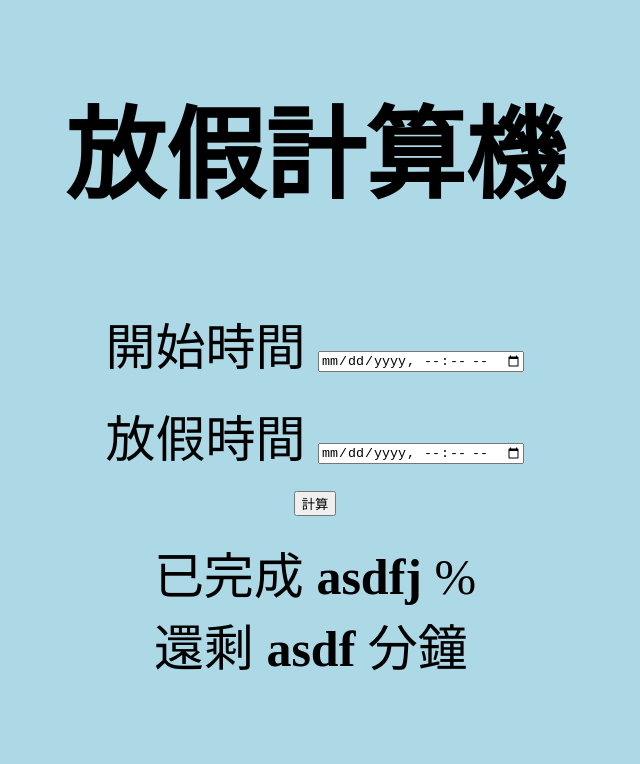
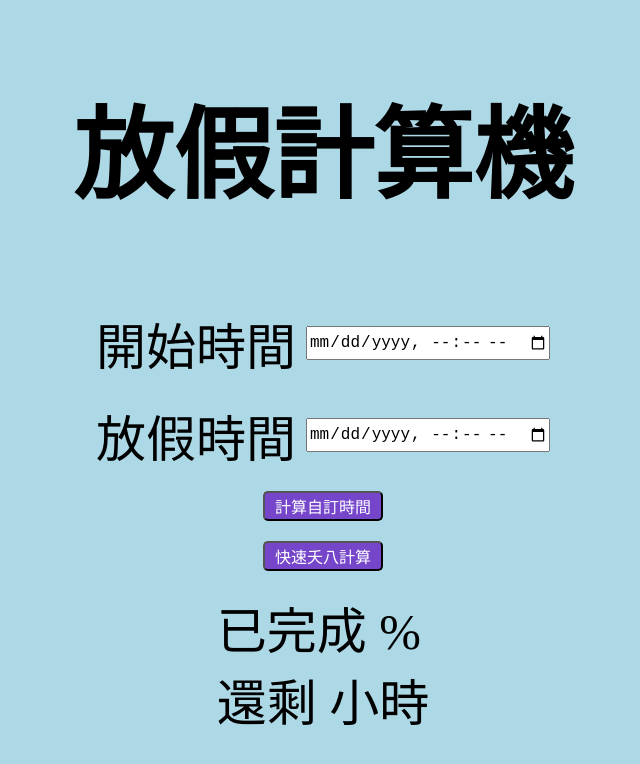
Before and after one commit to Kocheng1018/LeaveArmyCounter, a plain HTML site: page index.html in a window 1280 px wide. Shown: the whole page, without its empty margins (325-965 px from the left). Drawn offline with nearby package versions, Linux system fonts and the light colour scheme.

Commit message:
fix out of datetime range & add new 18 btun

```diff
--- a/index.html
+++ b/index.html
@@ -17,35 +17,49 @@
       <label>放假時間</label>
       <input id="endTime" type="datetime-local">
     </div>
-    <button onClick="countTime()">計算</button>
+    <button onClick="countTime()">計算自訂時間</button>
+    <button onClick="count18Time()">快速夭八計算</button>
     <div class="result">
       <div class="present-area">
-        <label>已完成 <strong id="present">asdfj</strong> %</label>
+        <label>已完成 <strong id="present"></strong> %</label>
       </div>
       <div class="last-min-area">
-        <label>還剩 <strong id="last-min">asdf</strong> 分鐘</label>
+        <label>還剩 <strong id="last-min"></strong> 小時</label>
       </div>
     </div>
     <script>
-      function countTime(){
-        if(document.getElementById("startTime").value === "" || document.getElementById("endTime").value === "") {
+      function count18Time(){
           let fri = moment().day("Friday").hours(16).minutes(0).format("YYYY-MM-DD HH:mm")
           let mon = moment().day("Monday").hours(0).minutes(0).format("YYYY-MM-DD HH:mm")
+          let now = moment();
+          if(!now.isBetween(mon, fri)){
+            display("不要看 放假拉", "不要看 放假拉");
+            return
+          }
           let allRange = moment().day("Friday").diff(moment().day("Monday"));
           let finishRange = moment().diff(mon);
           let needRange = moment().diff(fri, "minutes", true);
           let present = (finishRange / allRange) * 100;
-          display(present, needRange);
+          display(present.toFixed(2), needRange.toFixed(2));
+          return
+      }
+      function countTime(){
+        if(document.getElementById("startTime").value === "" || document.getElementById("endTime").value === "") {
+          display("無開始或結束", "無開始或結束");
           return
         }
         let startTime = moment(document.getElementById("startTime").value, "YYYY-MM-DD HH:mm");
         let endTime = moment(document.getElementById("endTime").value, "YYYY-MM-DD HH:mm");
-        endTime = endTime.hours(16).minutes(0);
+        let now = moment();
+        if(!now.isBetween(startTime, endTime)){
+          display("今天不在日期區間內喔", "今天不在日期區間內喔");
+          return
+        }
         let allRange = endTime.diff(startTime);
         let finishRange = moment().diff(startTime);
         let present = (finishRange / allRange) * 100;
-        let needRange = endTime.diff(moment(), "minutes", true);
-        display(present, needRange);
+        let needRange = endTime.diff(moment(), "hours", true);
+        display(present.toFixed(2), needRange.toFixed(2));
       }
       function display(present, mins){
         document.getElementById("present").innerText = present;
@@ -54,8 +68,13 @@
     </script>
   </body>
   <style>
+    html {
+      width: 100vw;
+      height: 100vh;
+    }
     body {
-      height: 100vh;
+      width: 100%;
+      height: 100%;
       backGround-color: lightblue;
       display: flex;
       flex-direction: column;
@@ -63,5 +82,25 @@
       align-items: center;
       font-size: 50px;
     }
+    input {
+      height: 30px;
+      font-size: 16px;
+    }
+    button {
+      background-color: #7546C9;
+      width: 120px;
+      height: 30px;
+      font-size: 16px;
+      border-radius: 5px;
+      color: white;
+    }
+    button:hover {
+      cursor: pointer;
+    }
+    .start, .end {
+      display: flex;
+      align-items: center;
+      gap: 10px;
+    }
   </style>
 </html>
```
